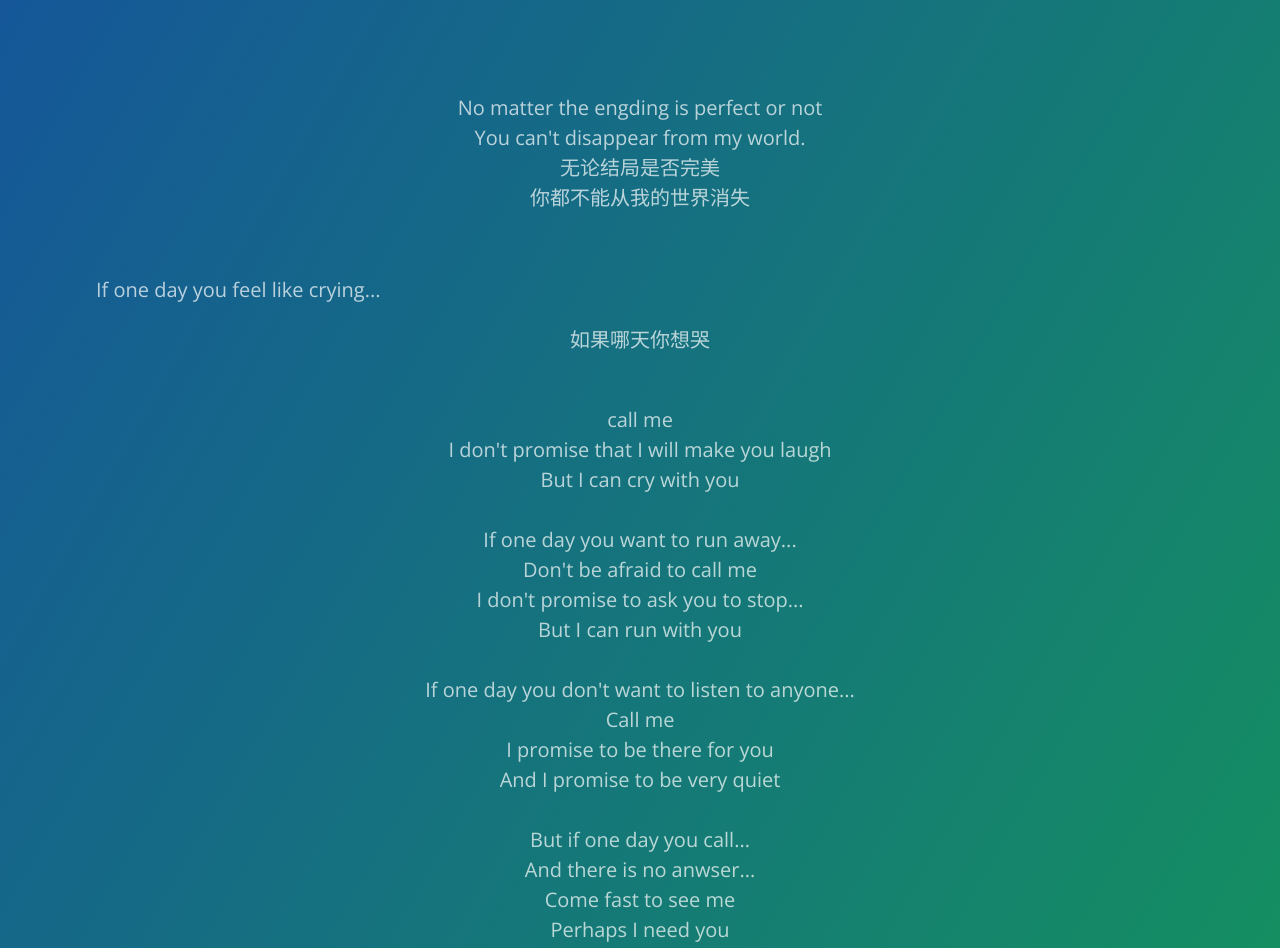
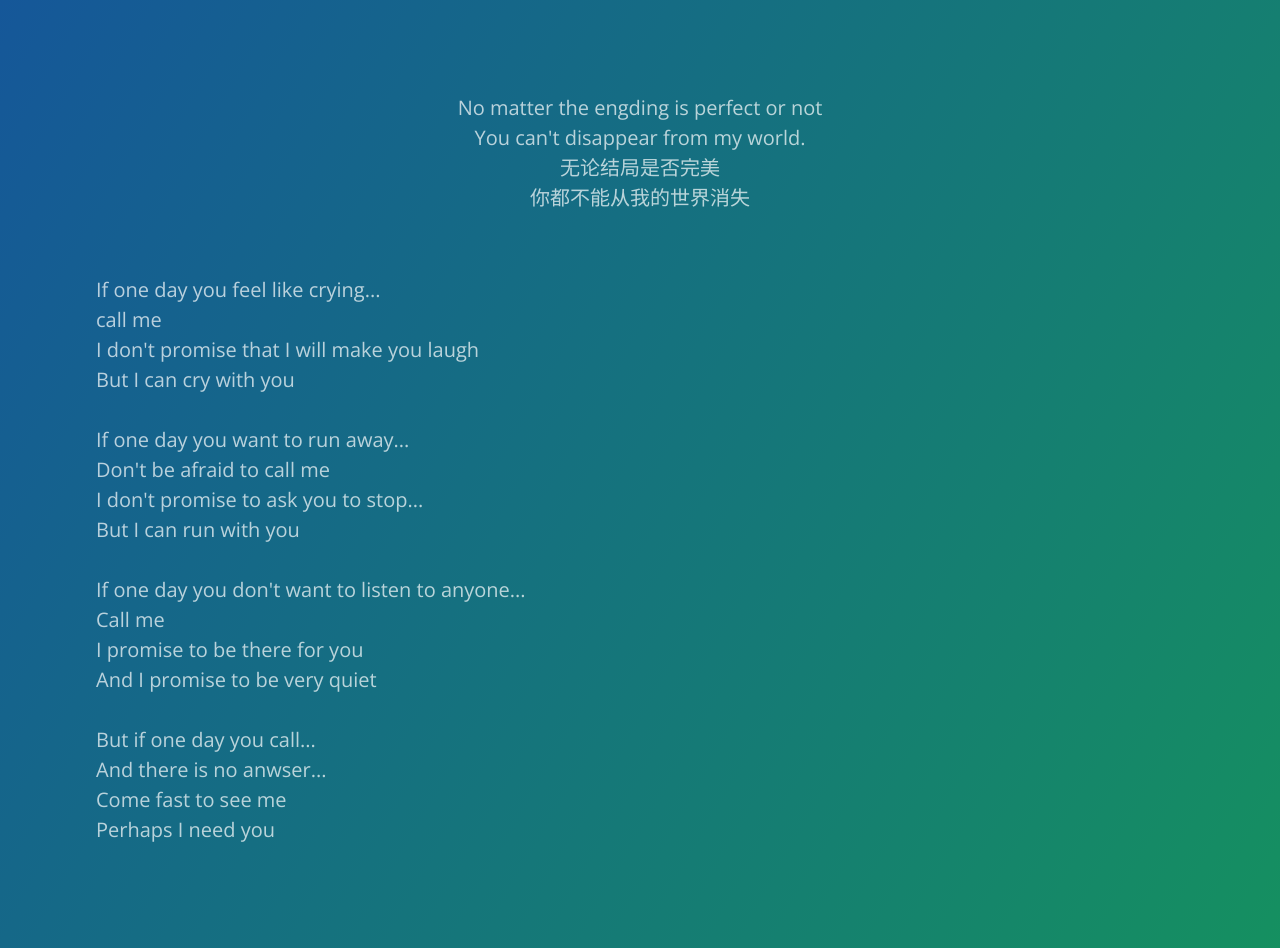
Before and after one commit to qflyfeng/blog, a plain HTML site: page 新建3.html in a window 1280 px wide. Shown: the top 948 px of the page. Drawn offline with nearby package versions, Linux system fonts and the light colour scheme.

Commit message:
Update 新建3.html

```diff
--- a/新建3.html
+++ b/新建3.html
@@ -14,7 +14,7 @@
     <section class="page-header">
 
       <h1 class="project-tagline">No matter the engding is perfect or not<br>You can't disappear from my world.<br>无论结局是否完美<br>你都不能从我的世界消失<br><br> </h1>
-      <h1 class="project-tagline" style="text-align:left">If one day you feel like crying...<center><p>如果哪天你想哭</p><br>
+      <h1 class="project-tagline" style="text-align:left">If one day you feel like crying...<br>
       call me <br>
       I don't promise that I will make you laugh<br>
       But I can cry with you<br><br>
```
